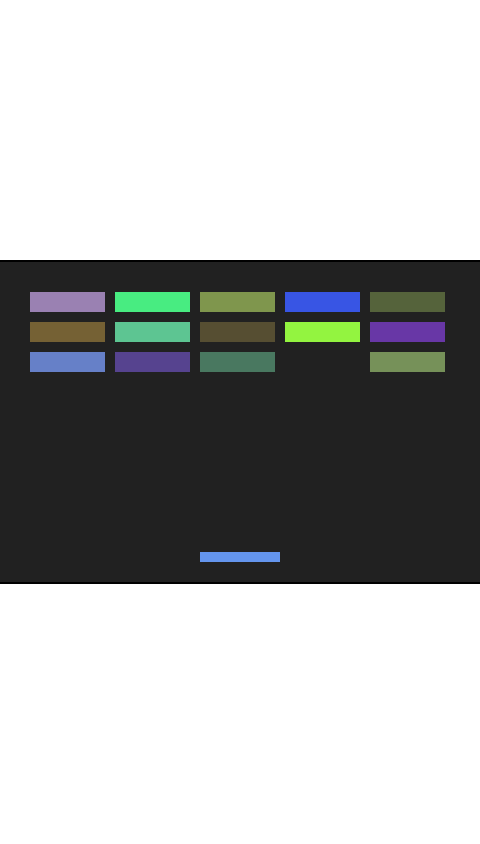
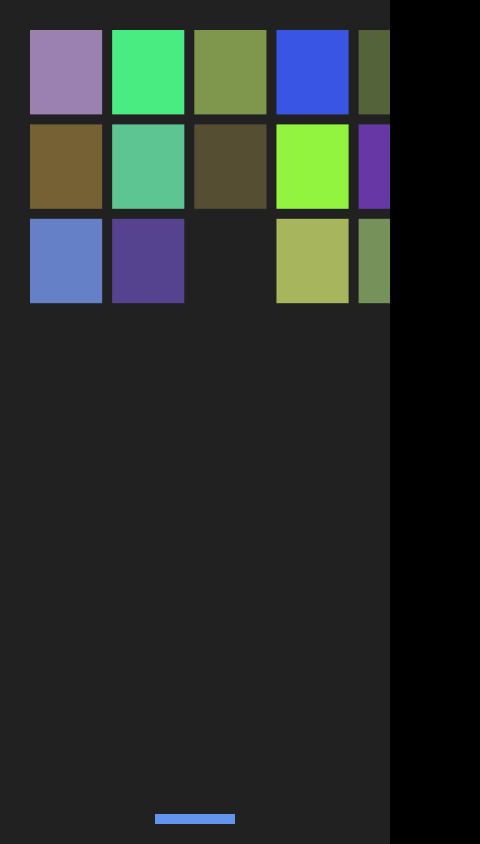
Before and after one commit to tompassarelli/breakout, a plain HTML site: page index.html in a window 390 px wide. Shown: the whole page, 480 px wide, since content can reach past the window. Drawn offline with Linux system fonts and the light colour scheme.

Commit message:
mobile support

```diff
--- a/script.js
+++ b/script.js
@@ -5,13 +5,14 @@ var aDestroy = new Audio('destroy.wav');
 var canvas = document.getElementById("myCanvas");
 var ctx = canvas.getContext("2d");
 
-var CANVAS_WIDTH = canvas.width = 480
-var CANVAS_HEIGHT = canvas.height = 320
+
+var CANVAS_WIDTH = canvas.width = window.innerWidth
+var CANVAS_HEIGHT = canvas.height = window.innerHeight
 
 pause = false;
 
-const ballBaseDx = 2
-const ballBaseDy = 3
+const ballBaseDx = 3
+const ballBaseDy = 5
 var ballX = CANVAS_WIDTH / 2;
 var ballY = CANVAS_HEIGHT - 50;
 var ballR = 10;
@@ -50,8 +51,8 @@ var leftPressed = false
 let brickCount = 0;
 var brickRowCount = 3;
 var brickColumnCount = 5;
-var brickWidth = 75;
-var brickHeight = 20;
+var brickWidth = window.innerWidth*.185;
+var brickHeight = window.innerHeight*.10;
 var brickPadding = 10;
 var brickOffsetTop = 30;
 var brickOffsetLeft = 30;
@@ -140,7 +141,7 @@ function handleCollision() {
 	for (let c=0; c < bricks.length; c++)	 {
 		for (let r=0; r < bricks[c].length; r++) {
 			let brickArea = bricks[c][r].x + brickWidth
-			if (ballY-ballR <= bricks[c][r].y) {
+			if (ballY-ballR <= bricks[c][r].y+brickHeight) {
 				if (ballX <= brickArea && ballX > bricks[c][r].x) {
 					handleSpeedIncrease(bricks[c][r])
 					bricks[c].splice(r, 1)
--- a/style.css
+++ b/style.css
@@ -2,6 +2,8 @@
 
 html {
 	height: 100%;
+	background-color:black;
+	overflow: hidden;
 }
 body {
 	box-sizing: border-box;
@@ -9,6 +11,7 @@ body {
 	min-height: 100%;
 	display: grid;
   place-items: center;
+	overflow: hidden;
 }
 
 canvas {
```
